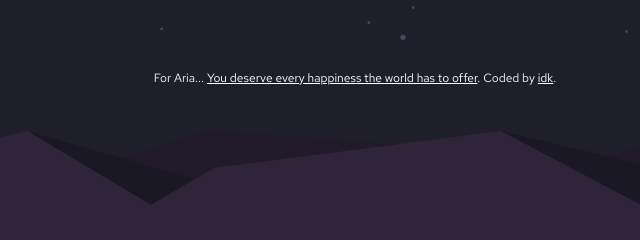
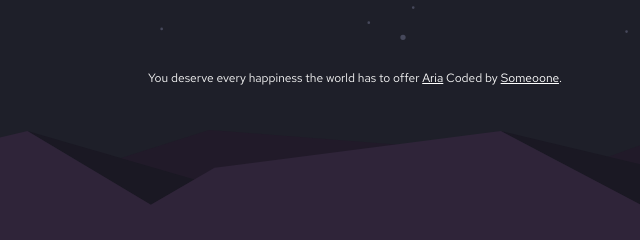
Before and after one commit to AshenOne-xd/Aria-s-birthday, a plain HTML site: page index.html in a window 1280 px wide. Shown: the part 490-730 px from the top of the page, 285-925 px from the left. Drawn offline with Linux system fonts and the light colour scheme.

Commit message:
Update index.html

```diff
--- a/index.html
+++ b/index.html
@@ -49,8 +49,8 @@
 
 
   <div class="attribution">
-    For Aria... <a href="Aria" target=https://t.me/ChristianoRonaldoAveiro">You deserve every happiness the world has to offer</a>.
-    Coded by <a href="ashen one" target="_blank" rel="noreferrer">idk</a>.
+    You deserve every happiness the world has to offer <a href="Aria" target=https://t.me/ChristianoRonaldoAveiro">Aria</a>
+    Coded by <a href="ashen one" target="_blank" rel="noreferrer">Someoone</a>.
   </div>
   <script src="./app.js"></script>
 </body>
```
